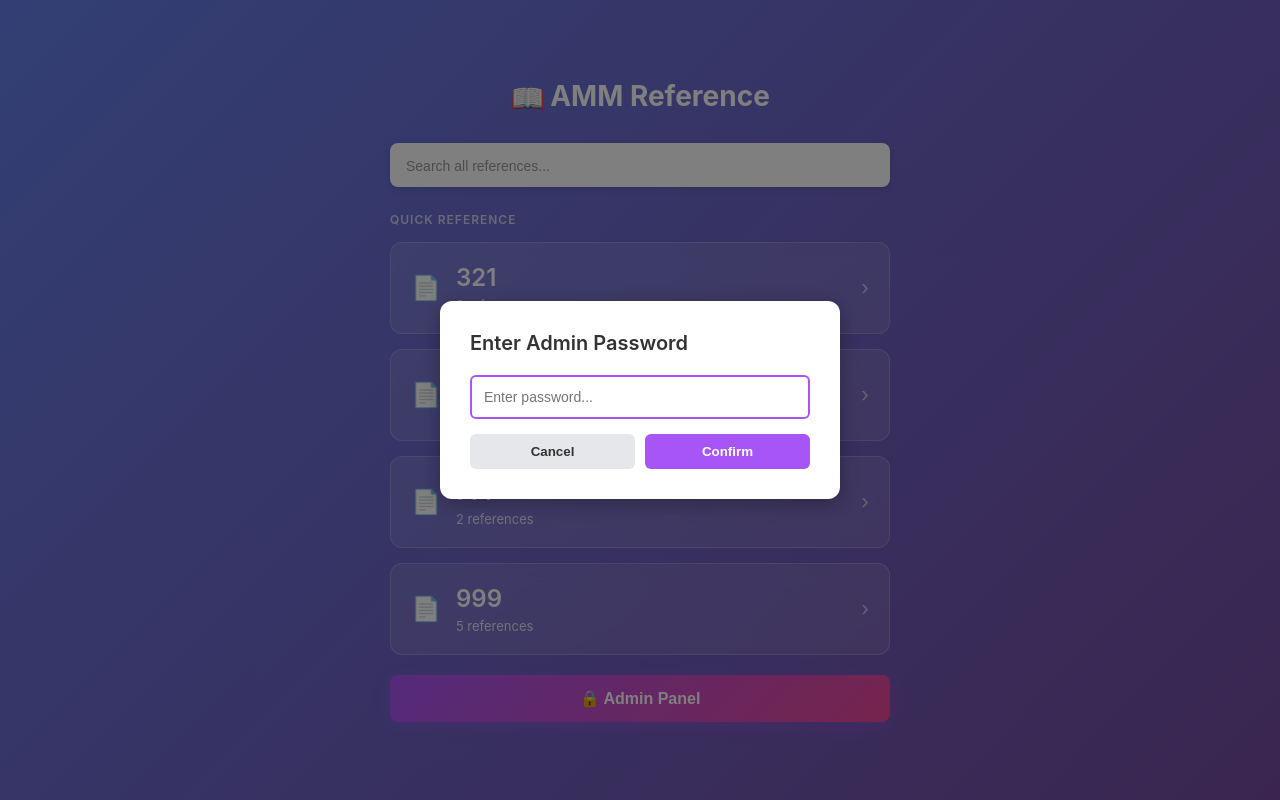
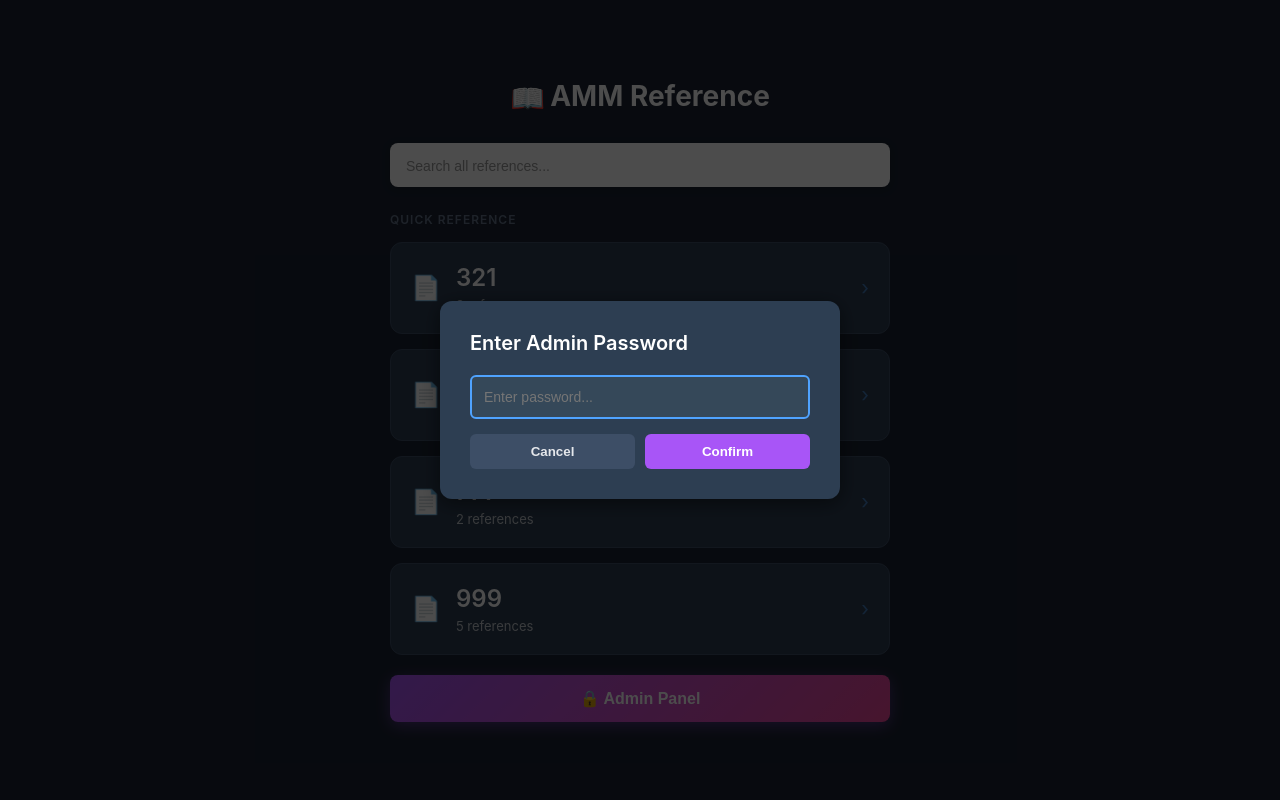
Before and after one commit to dr7boob-eng/AMMM, a plain HTML site: page index.html in a window 1280 px wide. Both pictures are taken after a click on the button "🔒 Admin Panel". Drawn offline with Linux system fonts and the light colour scheme.

Commit message:
Update to dark blue theme like the image

```diff
--- a/index.html
+++ b/index.html
@@ -13,7 +13,7 @@
 
         body {
             font-family: -apple-system, BlinkMacSystemFont, 'Segoe UI', 'Roboto', 'Oxygen', 'Ubuntu', 'Cantarell', 'Fira Sans', 'Droid Sans', 'Helvetica Neue', sans-serif;
-            background: linear-gradient(135deg, #667eea 0%, #764ba2 100%);
+            background: #1a2332;
             min-height: 100vh;
             display: flex;
             justify-content: center;
@@ -51,7 +51,7 @@
             padding: 12px 16px;
             border-radius: 8px;
             margin-bottom: 25px;
-            box-shadow: 0 2px 8px rgba(0,0,0,0.1);
+            box-shadow: 0 2px 8px rgba(0,0,0,0.2);
         }
 
         .search-box input {
@@ -67,7 +67,7 @@
         }
 
         .section-label {
-            color: rgba(255,255,255,0.7);
+            color: #64748b;
             font-size: 12px;
             font-weight: 600;
             letter-spacing: 1px;
@@ -83,8 +83,8 @@
         }
 
         .section-card {
-            background: rgba(255,255,255,0.1);
-            border: 1px solid rgba(255,255,255,0.2);
+            background: #2d3e52;
+            border: 1px solid #3d4e66;
             border-radius: 12px;
             padding: 20px;
             cursor: pointer;
@@ -93,18 +93,17 @@
             display: flex;
             justify-content: space-between;
             align-items: center;
-            backdrop-filter: blur(10px);
         }
 
         .section-card:hover {
-            background: rgba(255,255,255,0.15);
-            border-color: rgba(255,255,255,0.4);
+            background: #354859;
+            border-color: #4a5f7f;
             transform: translateX(5px);
         }
 
         .section-card.active {
-            background: rgba(255,255,255,0.25);
-            border-color: rgba(255,255,255,0.5);
+            background: #3d4e66;
+            border-color: #5a7f9f;
         }
 
         .section-content {
@@ -115,6 +114,7 @@
 
         .section-icon {
             font-size: 24px;
+            color: #4fa3ff;
         }
 
         .section-info h2 {
@@ -125,12 +125,13 @@
 
         .section-info p {
             font-size: 13px;
-            opacity: 0.8;
+            opacity: 0.7;
         }
 
         .arrow {
             font-size: 20px;
             opacity: 0.6;
+            color: #4fa3ff;
         }
 
         .admin-btn {
@@ -165,7 +166,7 @@
             top: 0;
             width: 100%;
             height: 100%;
-            background-color: rgba(0, 0, 0, 0.5);
+            background-color: rgba(0, 0, 0, 0.7);
             animation: fadeIn 0.3s;
         }
 
@@ -181,12 +182,12 @@
         }
 
         .modal-content {
-            background: white;
+            background: #2d3e52;
             padding: 30px;
             border-radius: 12px;
             width: 90%;
             max-width: 400px;
-            box-shadow: 0 4px 20px rgba(0,0,0,0.3);
+            box-shadow: 0 4px 20px rgba(0,0,0,0.5);
             animation: slideUp 0.3s;
         }
 
@@ -205,22 +206,24 @@
             font-size: 20px;
             font-weight: 600;
             margin-bottom: 20px;
-            color: #333;
+            color: white;
         }
 
         .modal-input {
             width: 100%;
             padding: 12px;
-            border: 2px solid #ddd;
+            border: 2px solid #3d4e66;
             border-radius: 6px;
             font-size: 14px;
             margin-bottom: 15px;
             transition: border-color 0.3s;
+            background: #354859;
+            color: white;
         }
 
         .modal-input:focus {
             outline: none;
-            border-color: #a855f7;
+            border-color: #4fa3ff;
         }
 
         .modal-input.error {
@@ -259,12 +262,12 @@
         }
 
         .modal-btn.cancel {
-            background: #e5e7eb;
-            color: #333;
+            background: #3d4e66;
+            color: #e5e7eb;
         }
 
         .modal-btn.cancel:hover {
-            background: #d1d5db;
+            background: #4a5f7f;
         }
 
         .error-message {
@@ -287,7 +290,7 @@
             top: 0;
             width: 100%;
             height: 100%;
-            background: linear-gradient(135deg, #667eea 0%, #764ba2 100%);
+            background: #1a2332;
             color: white;
             animation: slideInRight 0.3s;
         }
@@ -311,7 +314,7 @@
             display: flex;
             justify-content: space-between;
             align-items: center;
-            border-bottom: 1px solid rgba(255,255,255,0.1);
+            border-bottom: 1px solid #3d4e66;
         }
 
         .detail-title {
@@ -320,8 +323,8 @@
         }
 
         .close-btn {
-            background: rgba(255,255,255,0.2);
-            border: none;
+            background: #2d3e52;
+            border: 1px solid #3d4e66;
             color: white;
             width: 36px;
             height: 36px;
@@ -332,7 +335,8 @@
         }
 
         .close-btn:hover {
-            background: rgba(255,255,255,0.3);
+            background: #354859;
+            border-color: #4a5f7f;
         }
 
         .detail-content {
@@ -342,15 +346,17 @@
         }
 
         .detail-info {
-            background: rgba(255,255,255,0.1);
+            background: #2d3e52;
             padding: 20px;
             border-radius: 8px;
             margin-bottom: 20px;
+            border: 1px solid #3d4e66;
         }
 
         .detail-info h3 {
             margin-bottom: 10px;
             font-size: 18px;
+            color: #4fa3ff;
         }
 
         .detail-info p {
```
